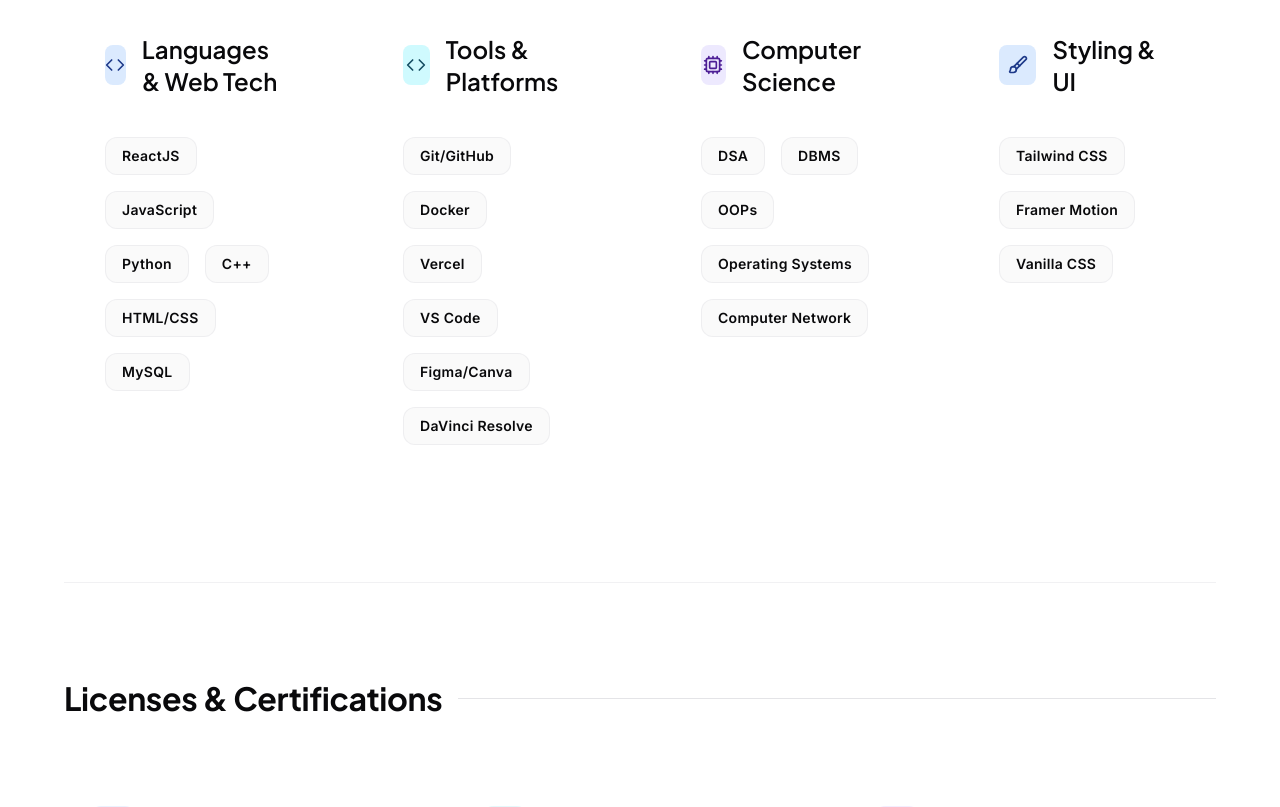
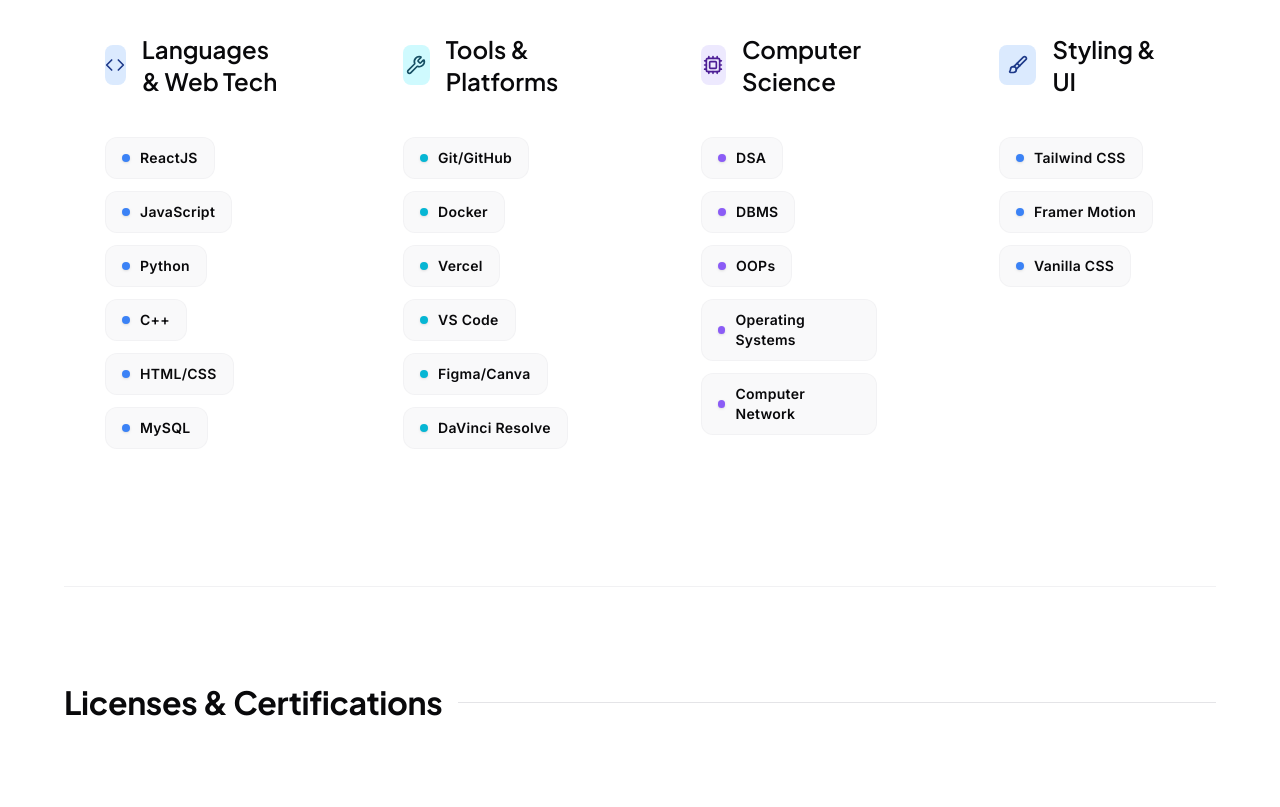
Before and after one commit to Sachin7568/Portfolio, a Next.js app: page / in a window 1280 px wide. Shown: the part 2440-3247 px from the top of the page. Built offline with nearby package versions, Linux system fonts and the light colour scheme.

Commit message:
Enhance UI/UX of Technical Arsenal with premium interactive glassmorphism badges

```diff
--- a/src/components/sections/Skills.tsx
+++ b/src/components/sections/Skills.tsx
@@ -5,7 +5,7 @@
 import { AnimatedSection } from "@/components/ui/AnimatedSection";
 import { SectionHeader } from "@/components/ui/SectionHeader";
 import { skillCategories } from "@/data/skills";
-import { Code, Globe, Cpu, Brush } from "lucide-react";
+import { Code, Globe, Cpu, Brush, Wrench } from "lucide-react";
 import { cn } from "@/lib/utils";
 
 const iconMap: Record<string, React.ComponentType<{ className?: string }>> = {
@@ -13,6 +13,7 @@
   Globe,
   Cpu,
   Brush,
+  Wrench,
 };
 
 const colorMap = {
@@ -130,16 +131,23 @@
                     ))}
                   </div>
                 ) : (
-                  <div className="flex flex-wrap gap-4">
+                  <div className="flex flex-wrap gap-3">
                     {category.skills.map((skill) => (
                       <span
                         key={skill.name}
-                        className="group/badge relative bg-surface px-4 py-2 rounded-xl font-body text-sm font-semibold tracking-[0.02em] text-on-surface border border-outline-variant/50 transition-all cursor-default hover:scale-105 hover:shadow-md inline-block"
+                        className={cn(
+                          "group/badge relative px-4 py-2.5 rounded-xl font-body text-sm font-semibold tracking-[0.02em] border border-outline-variant/30 transition-all duration-300 cursor-default hover:-translate-y-1 hover:shadow-[0_0_15px_rgba(56,189,248,0.15)] inline-flex items-center gap-2.5",
+                          "bg-surface-container-low/50 dark:bg-zinc-800/40 text-on-surface hover:bg-surface-container-lowest dark:hover:bg-zinc-800/80",
+                          colors.hoverBorder
+                        )}
                       >
+                        <span className={cn("w-2 h-2 rounded-full shadow-sm", colors.barBg)}></span>
                         {skill.name}
                         {/* Badge tooltip */}
-                        <span className="absolute -top-8 left-1/2 -translate-x-1/2 px-2 py-1 bg-inverse-surface text-inverse-on-surface text-xs rounded opacity-0 group-hover/badge:opacity-100 transition-opacity pointer-events-none whitespace-nowrap z-10">
+                        <span className="absolute -top-12 left-1/2 -translate-x-1/2 px-3 py-1.5 bg-inverse-surface text-inverse-on-surface text-xs font-bold rounded-lg opacity-0 group-hover/badge:opacity-100 transition-all duration-200 group-hover/badge:-translate-y-1 pointer-events-none whitespace-nowrap z-20 shadow-xl">
                           {skill.level}
+                          {/* Tooltip arrow */}
+                          <svg className="absolute text-inverse-surface h-2 w-full left-0 top-full" x="0px" y="0px" viewBox="0 0 255 255" xmlSpace="preserve"><polygon className="fill-current" points="0,0 127.5,127.5 255,0"/></svg>
                         </span>
                       </span>
                     ))}
```
